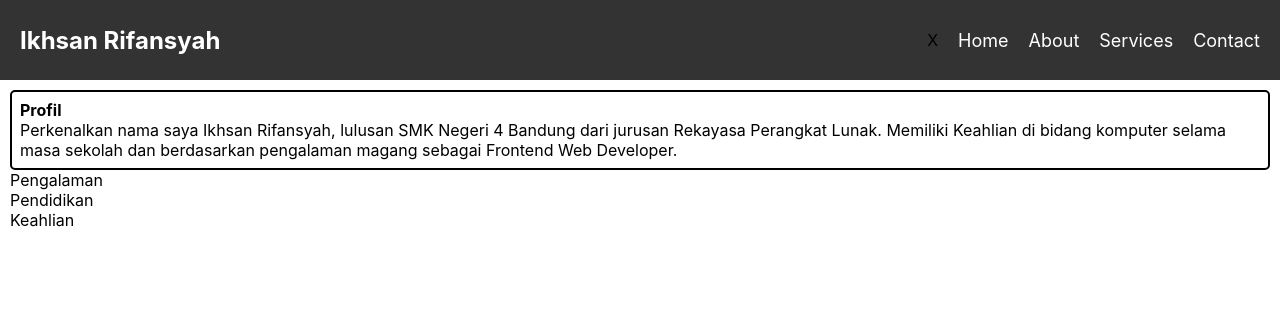
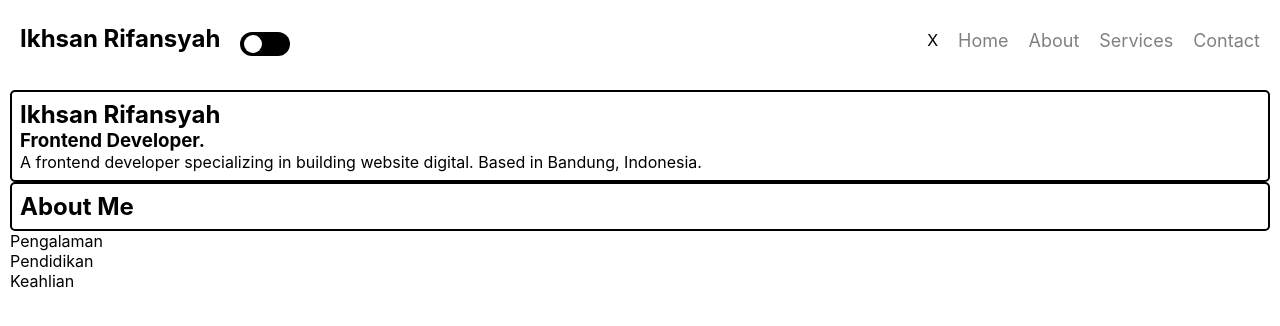
Before and after one commit to ikhsanrifff/portofolio-ikhsan, a React (Create React App) app: page / in a window 1280 px wide. Shown: the top 326 px of the page. Built offline with nearby package versions, Linux system fonts and the light colour scheme.

Commit message:
*fix dashboard n *add dark mode

```diff
--- a/src/App.css
+++ b/src/App.css
@@ -4,20 +4,44 @@
   box-sizing: border-box;
 }
 
-header {
+.body {
+  display: grid;
+
+}
+.header {
+  background-color: white;
+  padding: 10px 20px;
+}
+.header-dark {
   background-color: #333;
   padding: 10px 20px;
 }
 
-.navbar {
+.logle{
+  display: flex;
+  gap: 20px;
+}
+
+.navbar  {
   display: flex;
   justify-content: space-between;
   align-items: center;
   height: 60px;
+  color: #000000;
+}
+.navbar-dark  {
+  display: flex;
+  justify-content: space-between;
+  align-items: center;
+  height: 60px;
+  color: #ffffff;
 }
 
 .logo {
-  color: white;
+  font-size: 24px;
+  font-weight: bold;
+}
+.logo-dark {
   font-size: 24px;
   font-weight: bold;
 }
@@ -32,7 +56,11 @@ header {
 }
 
 .nav-links li a {
-  color: white;
+  text-decoration: none;
+  font-size: 18px;
+  color: #808080;
+}
+.nav-links-dark li a {
   text-decoration: none;
   font-size: 18px;
 }
@@ -80,15 +108,69 @@ header {
   }
 
   .close {
-    color: #ffffff;
     margin: 30px;
     font-size: large;
     display: block;
   }
 }
 
-.me {
+.toggle-switch {
+  position: relative;
+  display: inline-block;
+  width: 50px;
+  height: 24px;
+  margin-top: 8px;
+}
+
+.toggle-switch input {
+  opacity: 0;
+  width: 0;
+  height: 0;
+}
+
+.slider {
+  position: absolute;
+  cursor: pointer;
+  top: 0;
+  left: 0;
+  right: 0;
+  bottom: 0;
+  background-color: black;
+  transition: 0.4s;
+  border-radius: 24px;
+}
+
+.slider:before {
+  position: absolute;
+  content: "";
+  height: 18px;
+  width: 18px;
+  left: 4px;
+  bottom: 3px;
   background-color: white;
+  transition: 0.4s;
+  border-radius: 50%;
+}
+
+input:checked + .slider {
+  background-color: #ccc;
+}
+
+input:checked + .slider:before {
+  transform: translateX(25px); /* Pastikan nilai ini sesuai dengan ukuran switch */
+}
+
+.bg-portofolio {
+  height: max-content;
+  background-color: white;
+  color: #000000;
+  padding: 10px;
+  height: 10rem;
+}
+.bg-portofolio-dark {
+  height: max-content;
+  background-color: #434343;
+  color: #ffffff;
   padding: 10px;
   height: 10rem;
 }
@@ -96,10 +178,41 @@ header {
 .profile {
   width: 100%;
   height: max-content;
-  background-color: white;
+  background-color: #ffffff;
   border: 2px;
   border-color: black;
   border-style: solid;
   border-radius: 5px;
   padding: 8px;
 }
+.profile-dark {
+  width: 100%;
+  height: max-content;
+  background-color: #333;
+  border: 2px;
+  border-color: black;
+  border-style: solid;
+  border-radius: 5px;
+  padding: 8px;
+}
+
+.aboutme {
+  width: 100%;
+  height: max-content;
+  background-color: #ffffff;
+  border: 2px;
+  border-color: black;
+  border-style: solid;
+  border-radius: 5px;
+  padding: 8px;
+}
+.aboutme-dark {
+  width: 100%;
+  height: max-content;
+  background-color: #333;
+  border: 2px;
+  border-color: black;
+  border-style: solid;
+  border-radius: 5px;
+  padding: 8px;
+}
--- a/src/App.js
+++ b/src/App.js
@@ -2,7 +2,15 @@ import './App.css';
 import { useState } from 'react';
 
 function App() {
+
+  const [isDarkMode, setIsDarkMode] = useState(false);
   const [isOpen, setIsOpen] = useState(false);
+
+  const toggleClass = () => {
+    setIsDarkMode((prevMode) => !prevMode);
+  };
+  console.log("toggle active", isDarkMode)
+  console.log("toggle unactive", setIsDarkMode)
 
   const toggleMenu = () => {
     setIsOpen(!isOpen);
@@ -11,17 +19,24 @@ function App() {
     setIsOpen(!isOpen);
   };
 
+
   return (
-    <div className="App">
-      <header>
-        <nav className="navbar">
-          <div className="logo">Ikhsan Rifansyah</div>
+    <div className="body">
+      <header className={isDarkMode ? "header-dark" : "header"}>
+        <nav className={isDarkMode ? "navbar-dark" : "navbar"}>
+          <div className='logle'>
+            <div className="logo">Ikhsan Rifansyah</div>
+            <label className="toggle-switch">
+              <input type="checkbox" checked={isDarkMode} onChange={toggleClass} />
+              <span className="slider"></span>
+            </label>
+          </div>
           <ul className={isOpen ? "nav-links open" : "nav-links"}>
             <div className="close" onClick={exitMenu}>
               <div>X</div>
             </div>
             <li><a href="/App.js">Home</a></li>
-            <li><a href="/about">About</a></li>
+            <li><a href="#about">About</a></li>
             <li><a href="/services">Services</a></li>
             <li><a href="/contact">Contact</a></li>
           </ul>
@@ -34,22 +49,29 @@ function App() {
       </header>
 
       <section>
-        <div id='me' className='me'>
-          <div className="profile">
-            <h4>
-              Profil
-            </h4>
+        <div id='bg-portofolio' className={isDarkMode ? "bg-portofolio-dark" : "bg-portofolio"}>
+          <div className={isDarkMode ? "profile-dark" : "profile"}>
+            <h1>
+              Ikhsan Rifansyah
+            </h1>
+            <h3>
+              Frontend Developer.
+            </h3>
             <p>
-              Perkenalkan nama saya Ikhsan Rifansyah, lulusan SMK Negeri 4 Bandung dari jurusan Rekayasa Perangkat Lunak.
-              Memiliki Keahlian di bidang komputer selama masa sekolah dan berdasarkan pengalaman magang sebagai Frontend Web Developer.
+              A frontend developer specializing in building website digital. Based in Bandung, Indonesia.
             </p>
+          </div>
+          <div className={isDarkMode ? "aboutme-dark" : "aboutme"}>
+            <h1>
+              About Me
+            </h1>
           </div>
           <div>Pengalaman</div>
           <div>Pendidikan</div>
           <div>Keahlian</div>
         </div>
+      </section>
 
-      </section>
       <footer>
 
       </footer>
```
